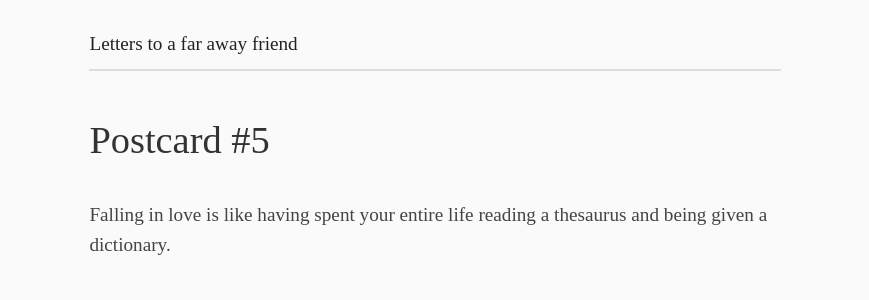
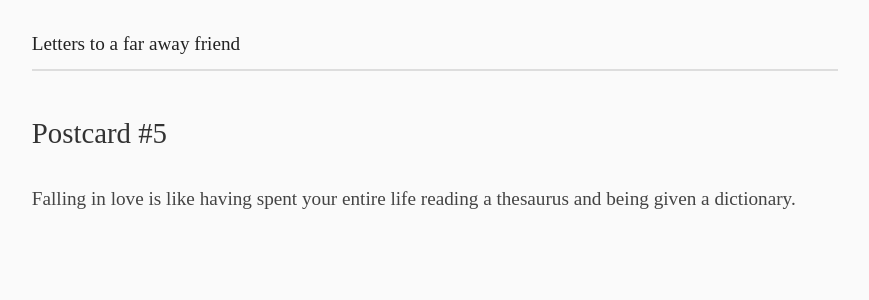
Before and after one commit to exkcd/blag, a Jekyll site: the page built from _posts/2023-02-14-postcard-5.md, in a window 1280 px wide. Shown: the top 300 px of the page, without its empty margins (205-1074 px from the left). Built offline with Jekyll 4.4.1, drawn with Linux system fonts in a browser that asks for light colours.

Commit message:
Updated CSS file

```diff
--- a/Gemfile
+++ b/Gemfile
@@ -1,7 +1,7 @@
 source "https://rubygems.org"
 
 gem "jekyll"
-gem "github-pages", "~> 227", group: :jekyll_plugins
+gem "github-pages"
 
 gem "webrick", "~> 1.7"
 
--- a/_layouts/post.html
+++ b/_layouts/post.html
@@ -2,7 +2,7 @@
 layout: default
 ---
 <div class="post">
-  <h1 class="post-title">{{ page.title | escape }} </h1>
+  <h2 class="post-title">{{ page.title | escape }} </h2>
   <h4 class="post-des">{{ page.description }} </h4>
 
   {{ content }}
--- a/assets/rey.css
+++ b/assets/rey.css
@@ -89,8 +89,8 @@ a:hover {
 /** Container  */
 
 .container {
-  max-width: 36rem;
-  margin: 0 auto
+  max-width: 42rem;
+  margin: 0 auto;
 }
 
 
@@ -109,7 +109,7 @@ a:hover {
   margin-top: 0;
   margin-bottom: 0;
   font-size: 16px;
-  color: var(--secondary-color)
+  color: var(--secondary-color);
 }
 
 
```
Also changed, not shown: Gemfile.lock.
